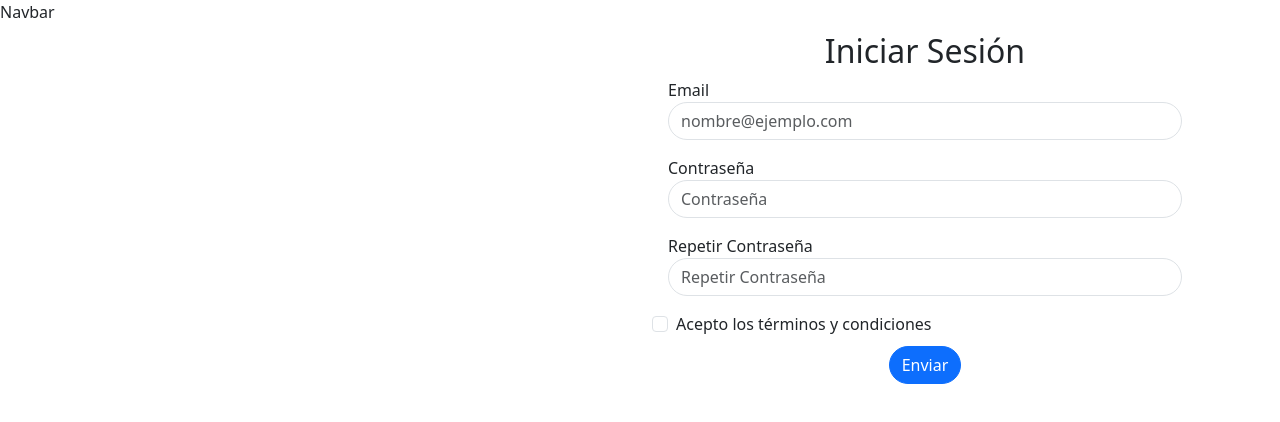
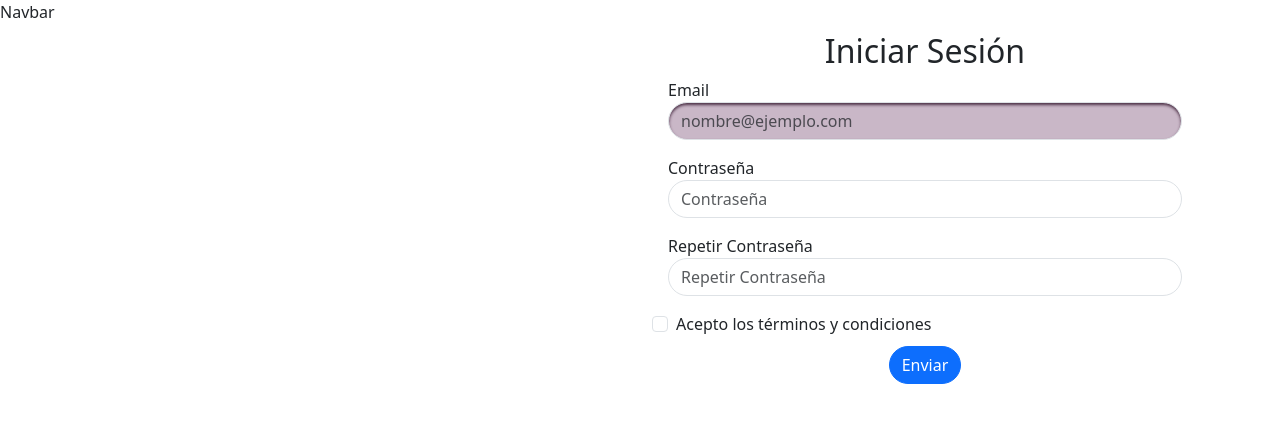
Before and after one commit to FranprzDev/EduSys, a React (Vite) app: page / in a window 1280 px wide. Shown: the top 422 px of the page. Built offline with nearby package versions, Linux system fonts and the light colour scheme.

Commit message:
Avances con login

```diff
--- a/src/pages/Login.jsx
+++ b/src/pages/Login.jsx
@@ -15,7 +15,7 @@ const Login = () => {
 
                   <label htmlFor="email" className="label-custom">Email</label>
                   <input type="email" className="form-control input-custom rounded-pill textarea" id="email" name="email"
-                    placeholder="nombre@ejemplo.com" required />
+                    placeholder="nombre@ejemplo.com" required style={{ background: "#c9b7c7", boxShadow: "inset 0 2px 3px #4d3147" }} />
 
                 </div>
                 <div className="mb-3 mx-3">
```
